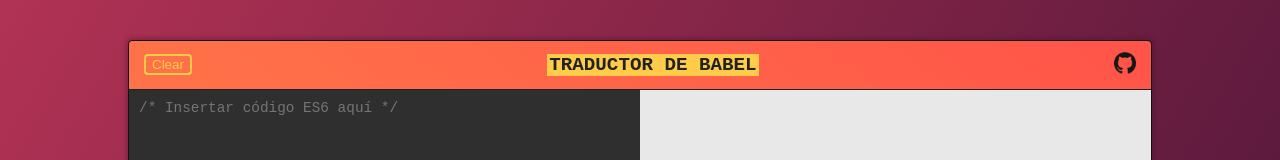
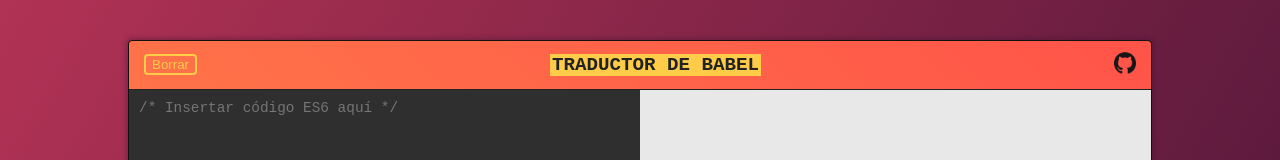
Before and after one commit to juanmnl/learnJSX, a React (Create React App) app: page / in a window 1280 px wide. Shown: the top 160 px of the page. Built offline with nearby package versions, Linux system fonts and the light colour scheme.

Commit message:
Add clear btn translation :)

```diff
--- a/src/components/App.js
+++ b/src/components/App.js
@@ -3,9 +3,9 @@
 import './../styles/App.css';
 
 var titles = [
-  {title: 'Traductor de Babel', placeholder: '/* Insertar código ES6 aquí */' },
-  {title: 'Tradutor do Babel', placeholder: '/* Insira código ES6 aqui */'},
-  {title: 'Babel Translator', placeholder: '/* Insert ES6 code here */'}
+  {title: 'Traductor de Babel', placeholder: '/* Insertar código ES6 aquí */', clear: 'Borrar' },
+  {title: 'Tradutor do Babel', placeholder: '/* Insira código ES6 aqui */', clear: 'Apagar'},
+  {title: 'Babel Translator', placeholder: '/* Insert ES6 code here */', clear: 'Clear'}
 ];
 
 class App extends Component {
@@ -63,6 +63,7 @@
           title={title.title}
           onChangeTitle={this._changeTitle.bind(this)}
           onClear={this._onClear.bind(this)}
+          buttonLang={title.clear}
         />
         {this.state.err
           ? <div className='error'>{this.state.err}</div>
--- a/src/components/Navbar.js
+++ b/src/components/Navbar.js
@@ -6,7 +6,7 @@
     return (
       <div className='navbar-container'>
         <button onClick={this.props.onClear}>
-          Clear
+          {this.props.buttonLang}
         </button>
         <h1 onClick={this.props.onChangeTitle}>
           {this.props.title}
```
Also changed, not shown: 1 other file (tests, documents, lock files or other folders).
